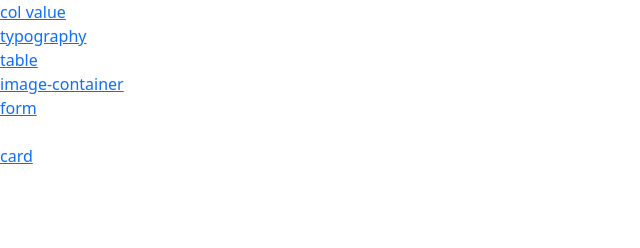
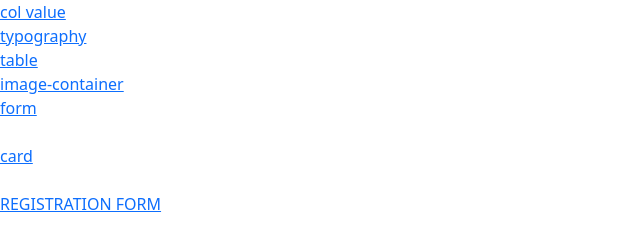
Before and after one commit to kartikbhalerao/bootstrap, a plain HTML site: page index.html in a window 1280 px wide. Shown: the whole page, without its empty margins (0-640 px from the left). Drawn offline with Linux system fonts and the light colour scheme.

Commit message:
add files

```diff
--- a/index.html
+++ b/index.html
@@ -14,7 +14,8 @@
    <a href="table.html">table</a><br>
    <a href="iamge container.html">image-container</a><br>
    <a href="form.html">form</a><br><br>
-   <a href="card.html">card </a>
+   <a href="card.html">card </a><br><br>
+   <a href="bootstrapform.html"> REGISTRATION FORM</a>
 
 
     <script src="bootstrap-5.2.3-dist\js\bootstrap.min.js"></script>
```
Also changed, not shown: bootstrapform.html (+1 -1 lines).
